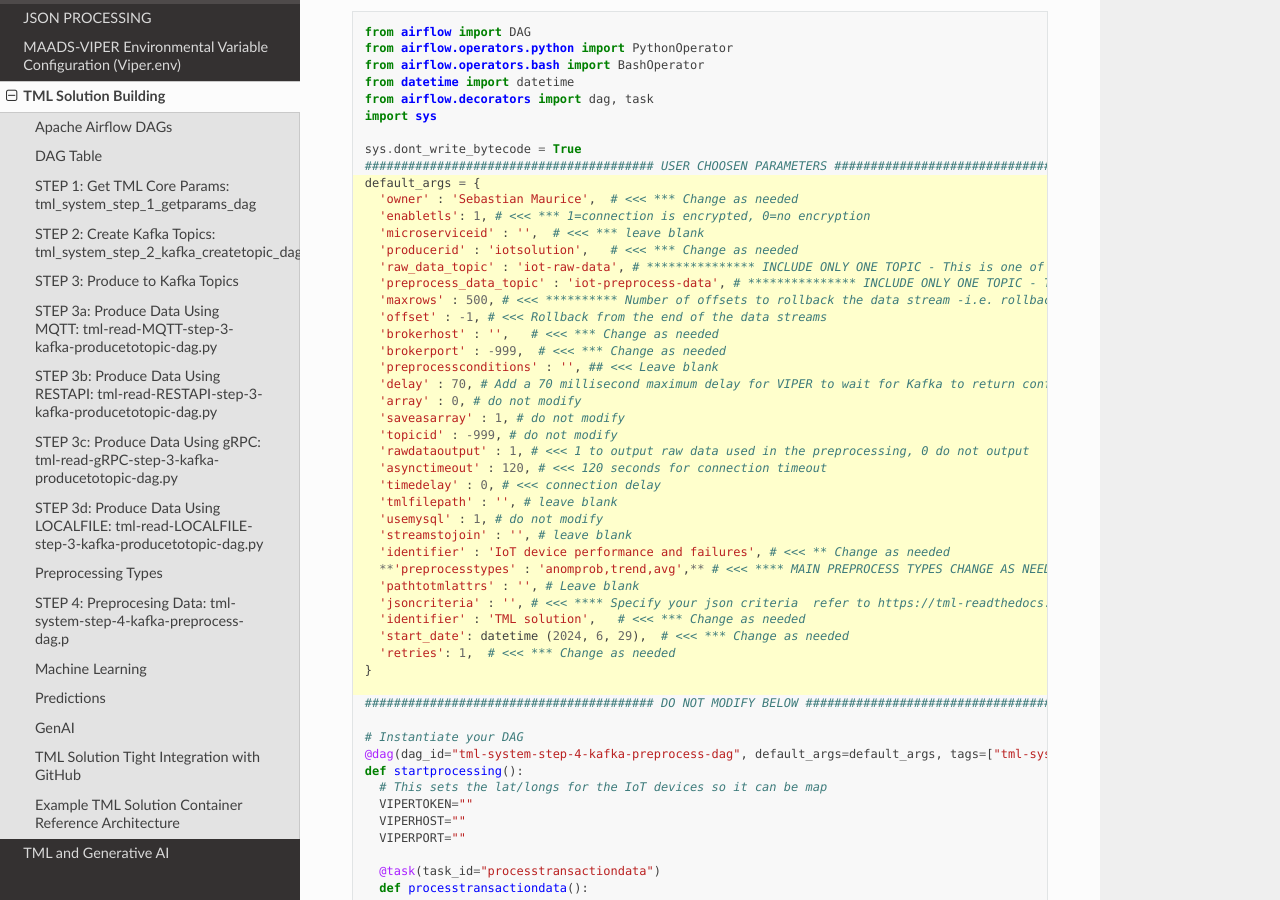
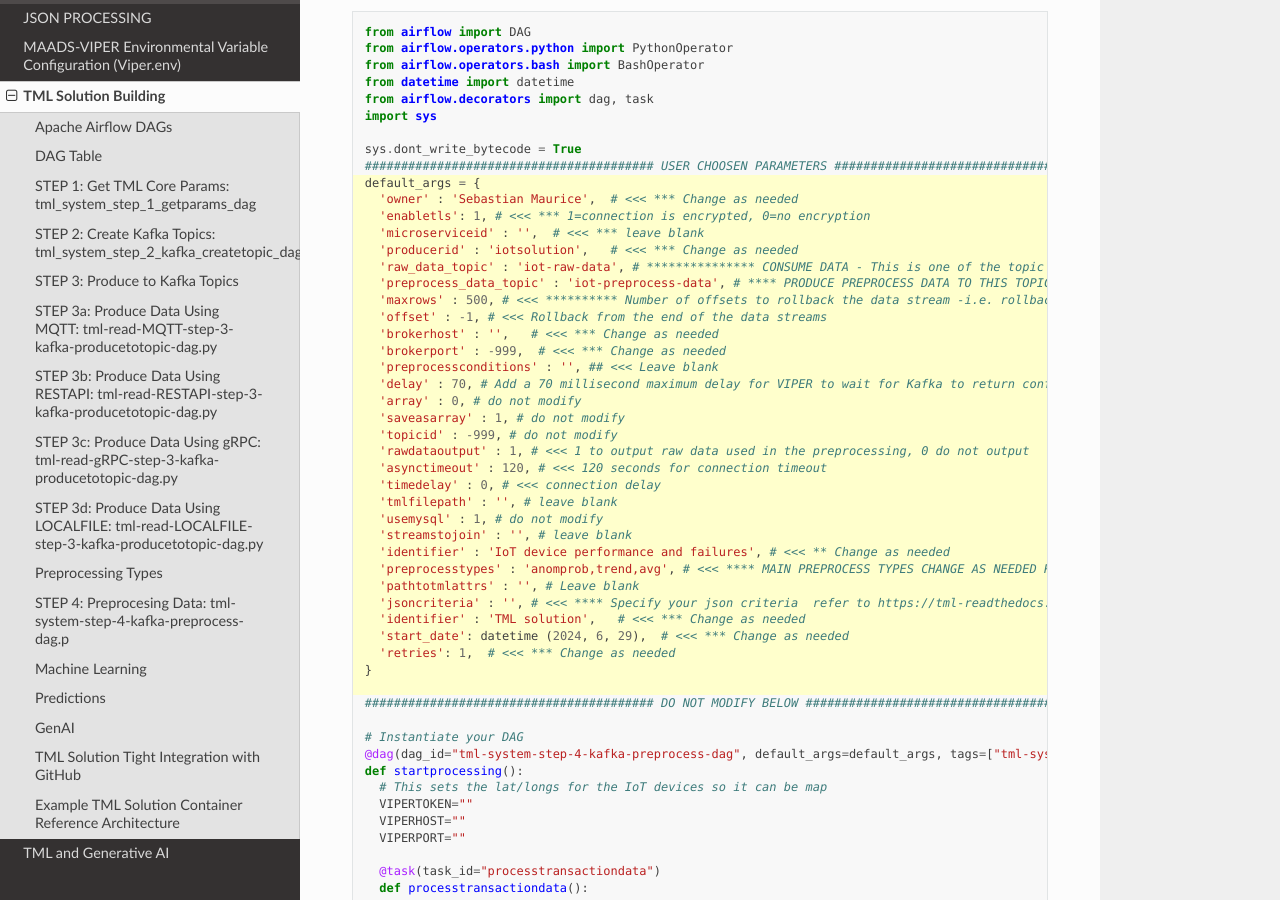
Before and after one commit to smaurice101/readthedocs, a Sphinx documentation site: the page built from docs/source/tmlbuilds.rst, in a window 1280 px wide and 900 px high, scrolled down 14294 px. Built offline with Sphinx 7.4.7 and the Read the Docs theme 2.0.0, drawn with Linux system fonts in a browser that asks for light colours.

Commit message:
Update tmlbuilds.rst

```diff
--- a/docs/source/tmlbuilds.rst
+++ b/docs/source/tmlbuilds.rst
@@ -855,8 +855,8 @@ STEP 4: Preprocesing Data: tml-system-step-4-kafka-preprocess-dag.p
      'enabletls': 1, # <<< *** 1=connection is encrypted, 0=no encryption
      'microserviceid' : '',  # <<< *** leave blank
      'producerid' : 'iotsolution',   # <<< *** Change as needed
-     'raw_data_topic' : 'iot-raw-data', # *************** INCLUDE ONLY ONE TOPIC - This is one of the topic you created in SYSTEM STEP 2
-     'preprocess_data_topic' : 'iot-preprocess-data', # *************** INCLUDE ONLY ONE TOPIC - This is one of the topic you created in SYSTEM STEP 2
+     'raw_data_topic' : 'iot-raw-data', # *************** CONSUME DATA - This is one of the topic you created in SYSTEM STEP 2
+     'preprocess_data_topic' : 'iot-preprocess-data', # **** PRODUCE PREPROCESS DATA TO THIS TOPIC - This is one of the topic you created in SYSTEM STEP 2
      'maxrows' : 500, # <<< ********** Number of offsets to rollback the data stream -i.e. rollback stream by 500 offsets
      'offset' : -1, # <<< Rollback from the end of the data streams
      'brokerhost' : '',   # <<< *** Change as needed
@@ -873,7 +873,7 @@ STEP 4: Preprocesing Data: tml-system-step-4-kafka-preprocess-dag.p
      'usemysql' : 1, # do not modify
      'streamstojoin' : '', # leave blank
      'identifier' : 'IoT device performance and failures', # <<< ** Change as needed
-     **'preprocesstypes' : 'anomprob,trend,avg',** # <<< **** MAIN PREPROCESS TYPES CHANGE AS NEEDED REFER TO PREPROCESS TYPES TABLE
+     'preprocesstypes' : 'anomprob,trend,avg', # <<< **** MAIN PREPROCESS TYPES CHANGE AS NEEDED REFER TO PREPROCESS TYPES TABLE
      'pathtotmlattrs' : '', # Leave blank
      'jsoncriteria' : '', # <<< **** Specify your json criteria  refer to https://tml-readthedocs.readthedocs.io/en/latest/
      'identifier' : 'TML solution',   # <<< *** Change as needed
```
